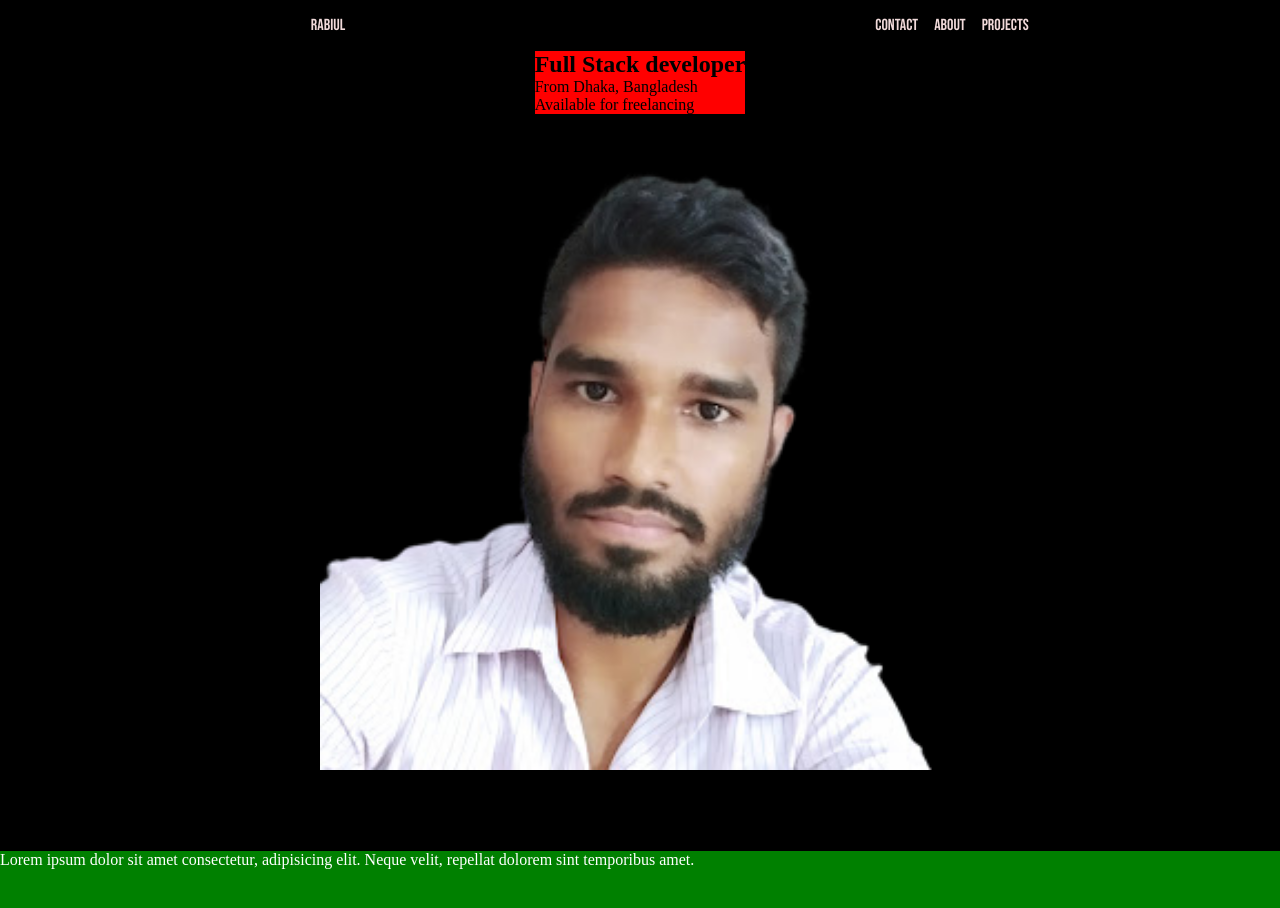
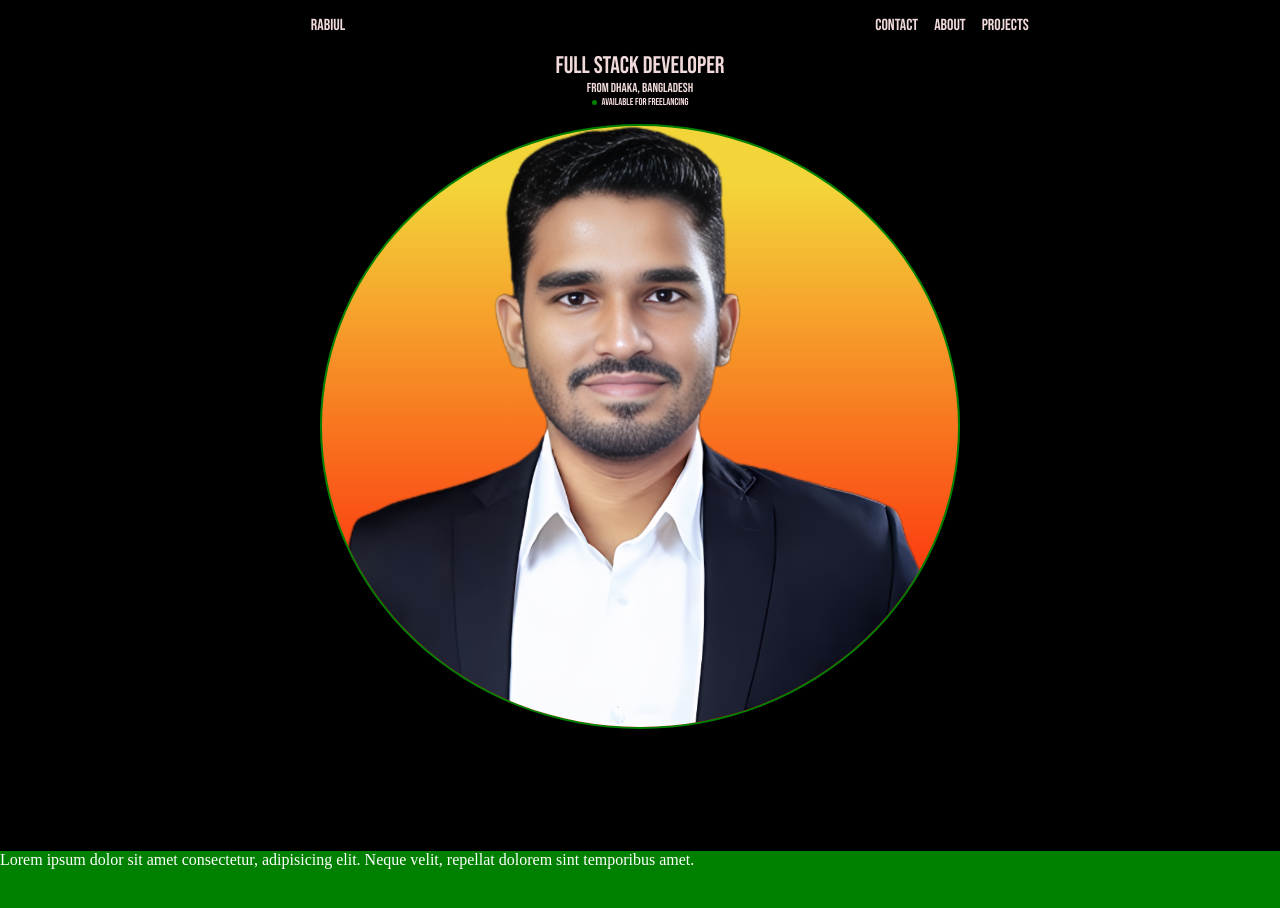
Before and after one commit to rabiul3000/rabiul, a React (Vite) app: page / in a window 1280 px wide. Shown: the top 908 px of the page. Built offline with nearby package versions, Linux system fonts and the light colour scheme.

Commit message:
adding image to the hero section

```diff
--- a/src/App.scss
+++ b/src/App.scss
@@ -1,6 +1,7 @@
 .app {
 	overflow: hidden;
 	position: relative;
+	color: #f1dada;
 	background: black;
 
 	[data-scroll-container] {
--- a/src/componants/hero/Hero.jsx
+++ b/src/componants/hero/Hero.jsx
@@ -4,7 +4,7 @@ import './Hero.scss';
 const Hero = () => {
 	return (
 		<section className='hero'>
-			<div className='intro'>
+			<div className='intro modFont'>
 				<h1 className='title'>Full Stack developer</h1>
 				<p className='address'>From Dhaka, Bangladesh</p>
 				<div className='announce'>
@@ -14,7 +14,7 @@ const Hero = () => {
 			</div>
 
 			<div className='photo'>
-				<img src='/me.png' alt='img' />
+				<img src='/rabiulNobg.png' alt='img' />
 			</div>
 		</section>
 	);
--- a/src/componants/hero/Hero.scss
+++ b/src/componants/hero/Hero.scss
@@ -1,7 +1,7 @@
 .hero {
 	background: black;
 	width: 100%;
-	height: 100%;
+	height: 100vh;
 
 	display: flex;
 	flex-direction: column;
@@ -10,16 +10,49 @@
 	gap: 1rem;
 
 	.intro {
-		background: red;
+		display: flex;
+		flex-direction: column;
+		justify-content: center;
+		align-items: center;
+
+		h1 {
+			font-weight: lighter;
+		}
+		.address {
+			font-size: small;
+		}
+
+		.announce {
+			display: flex;
+			justify-content: center;
+			align-items: center;
+			text-align: center;
+
+			p {
+				font-size: x-small;
+				margin-left: 5px;
+			}
+
+			.dot {
+				width: 5px;
+				height: 5px;
+				border-radius: 50%;
+				background: green;
+			}
+		}
 	}
 
 	.photo {
 		width: 50%;
+		border-radius: 50%;
+		overflow: hidden;
+		background: linear-gradient(0deg, #ff0000 0%, #f3d439 90%);
+		border: 2px solid green;
 
 		img {
 			height: 100%;
 			width: 100%;
-			overflow: hidden;
+			object-fit: fill;
 		}
 	}
 }
--- a/src/componants/navbar/Navbar.scss
+++ b/src/componants/navbar/Navbar.scss
@@ -26,7 +26,7 @@
 				width: 5px;
 				height: 5px;
 				border-radius: 25%;
-				background: green;
+				background: red;
 			}
 
 
```
Also changed, not shown: public/rabiulNobg.png (added).
